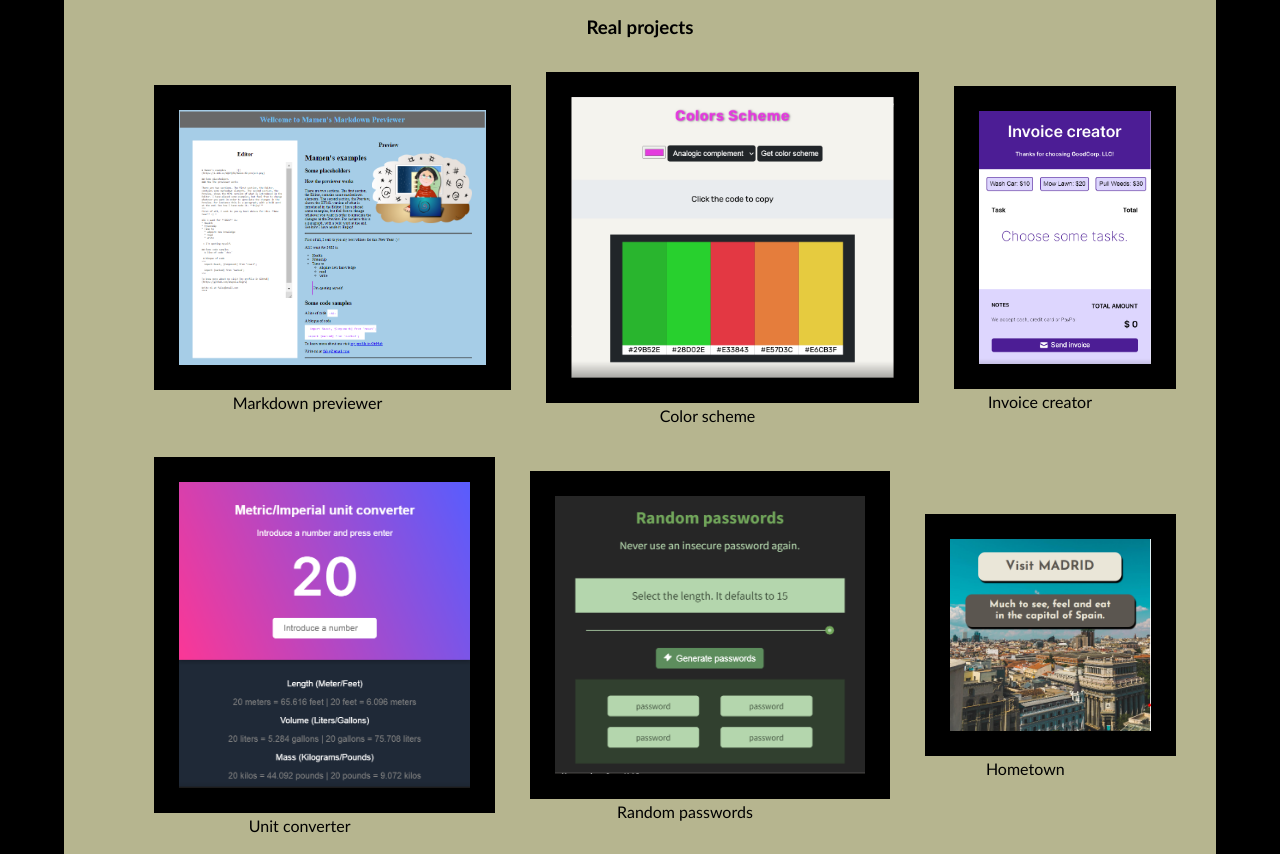
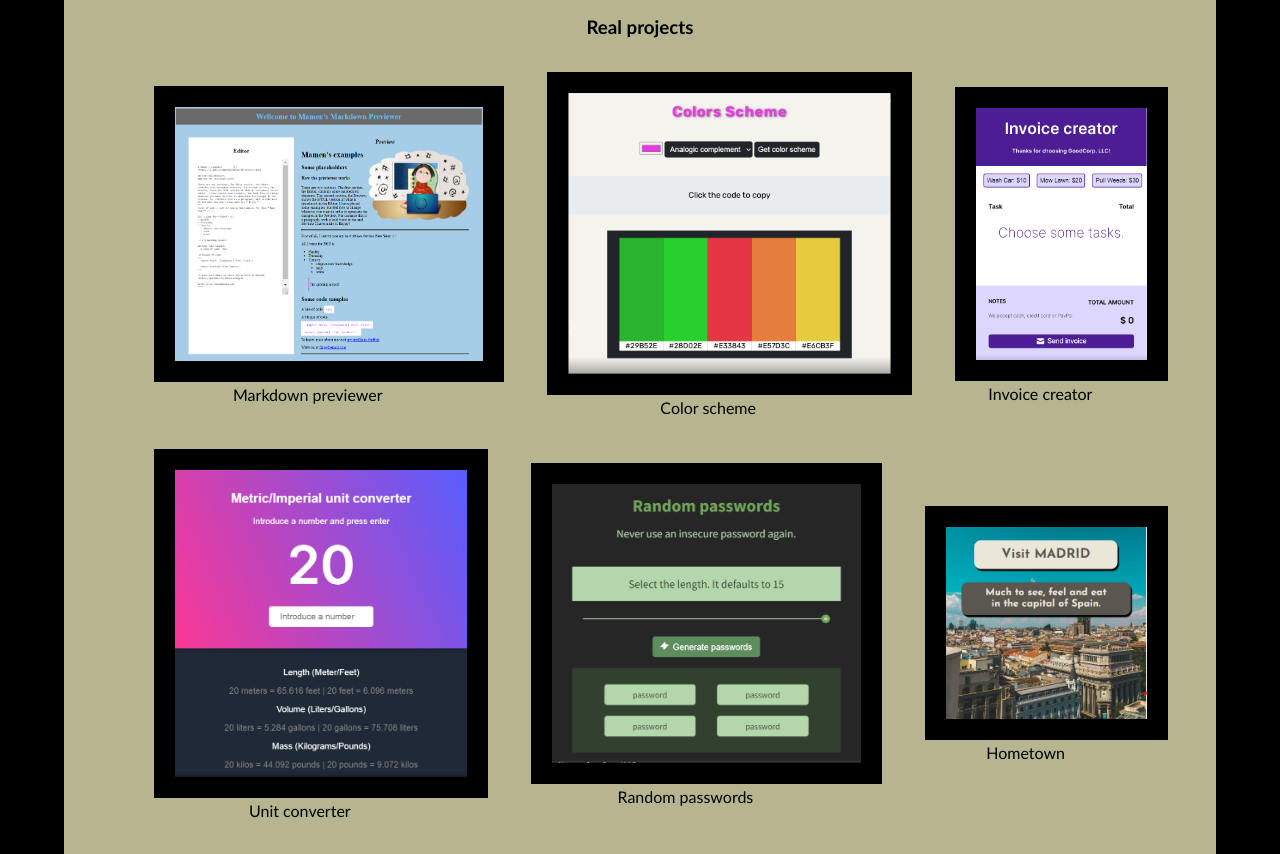
Before and after one commit to Amapola-Negra/Portfolio, a plain HTML site: page index.html in a window 1280 px wide. Shown: the part 1258-2112 px from the top of the page. Drawn offline with Linux system fonts and the light colour scheme.

Commit message:
Update style.css

```diff
--- a/css/style.css
+++ b/css/style.css
@@ -96,7 +96,7 @@ img{
     justify-content: center;
 }
 .project-real{
-  border: 25px solid black;
+  border: 21px solid black;
 }
 
 /*profile*/
```
